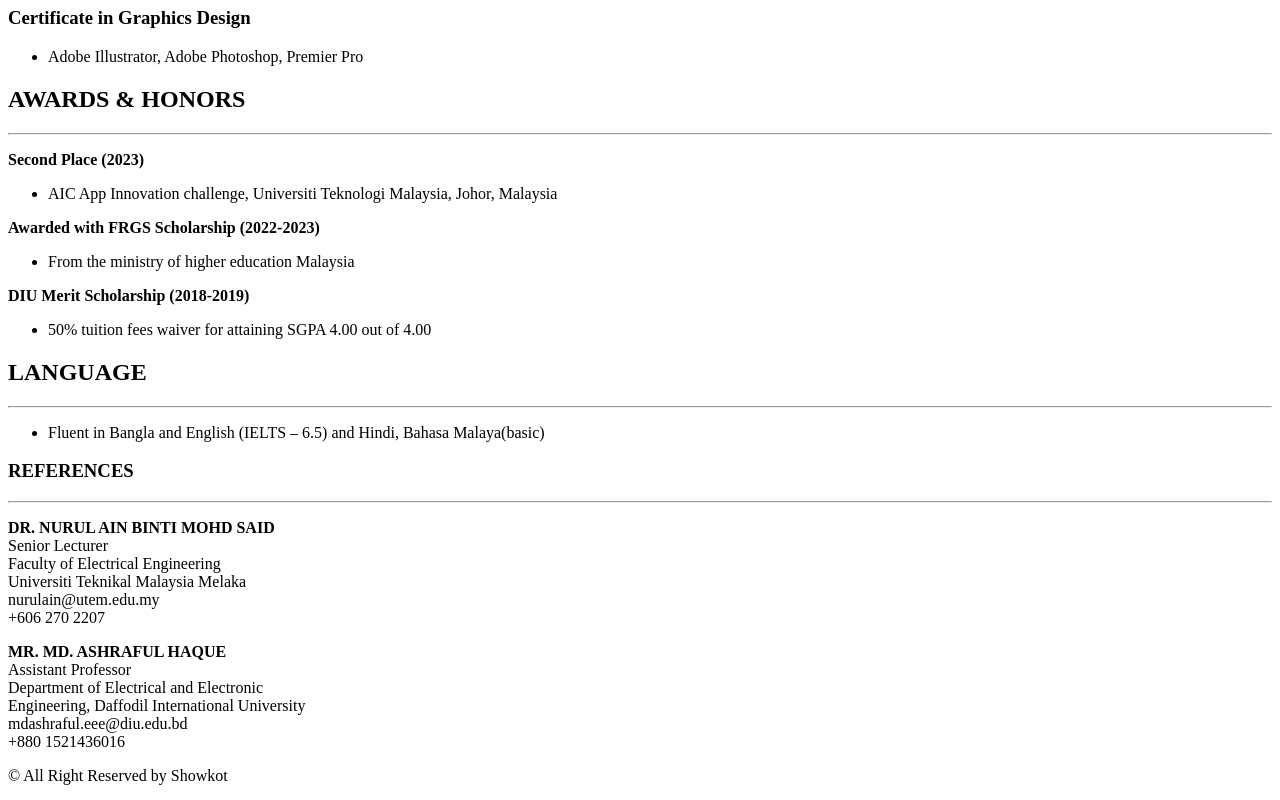
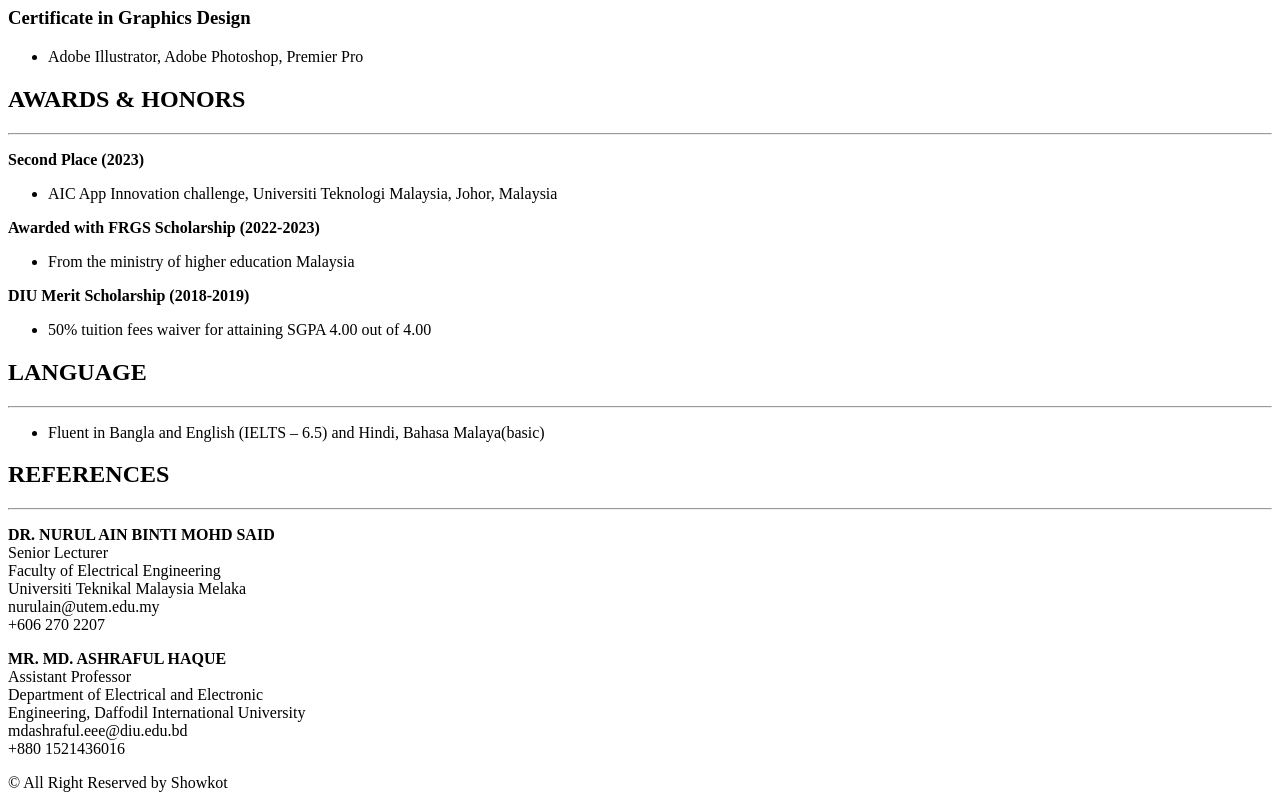
Before and after one commit to showkotrassel/Showkot-Resume-html, a plain HTML site: page index.html in a window 1280 px wide. Shown: the part 1623-2423 px from the top of the page. Drawn offline with Linux system fonts and the light colour scheme.

Commit message:
index.html

```diff
--- a/index.html
+++ b/index.html
@@ -111,7 +111,7 @@
     <ul>
         <li>Fluent in Bangla and English (IELTS – 6.5) and Hindi, Bahasa Malaya(basic)</li>
     </ul>
-    <h3>REFERENCES</h3>
+    <h2>REFERENCES</h2>
     <hr>
     <p>
         <b>DR. NURUL AIN BINTI MOHD SAID</b><br>
```
